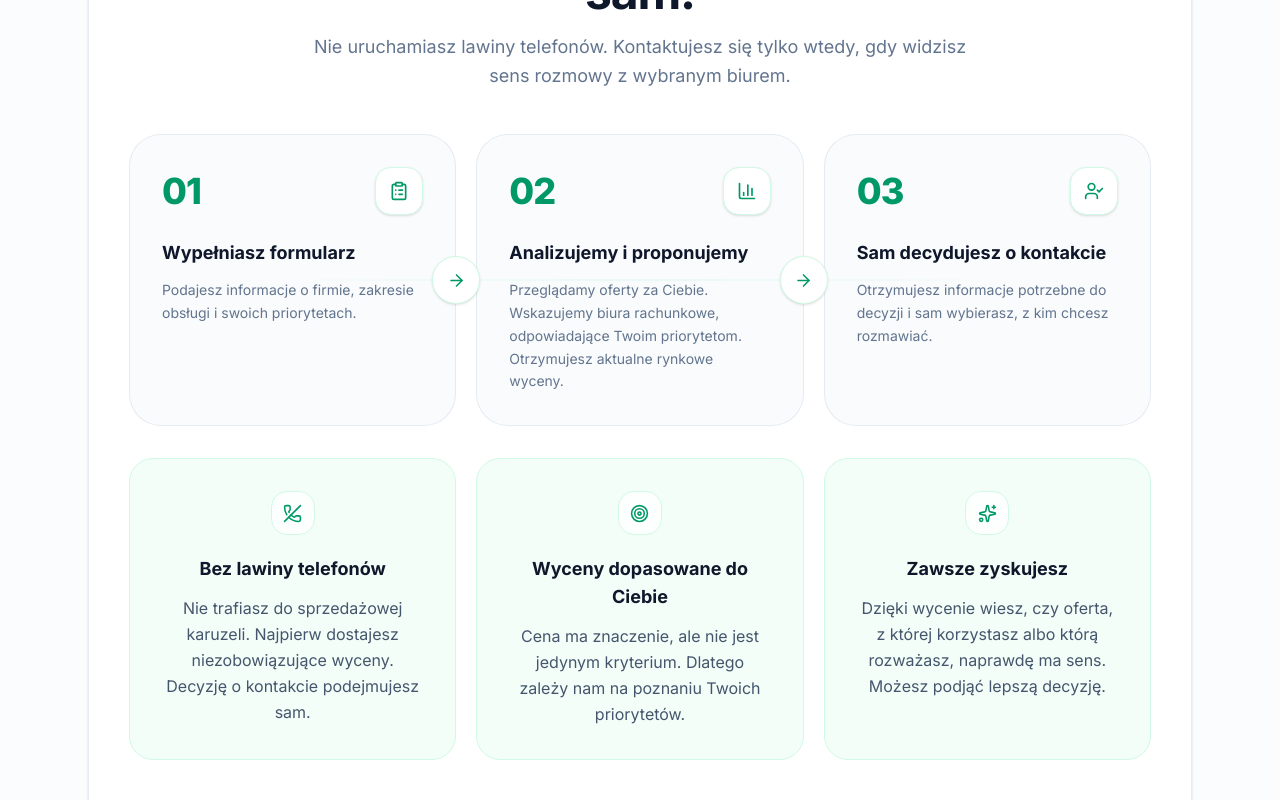
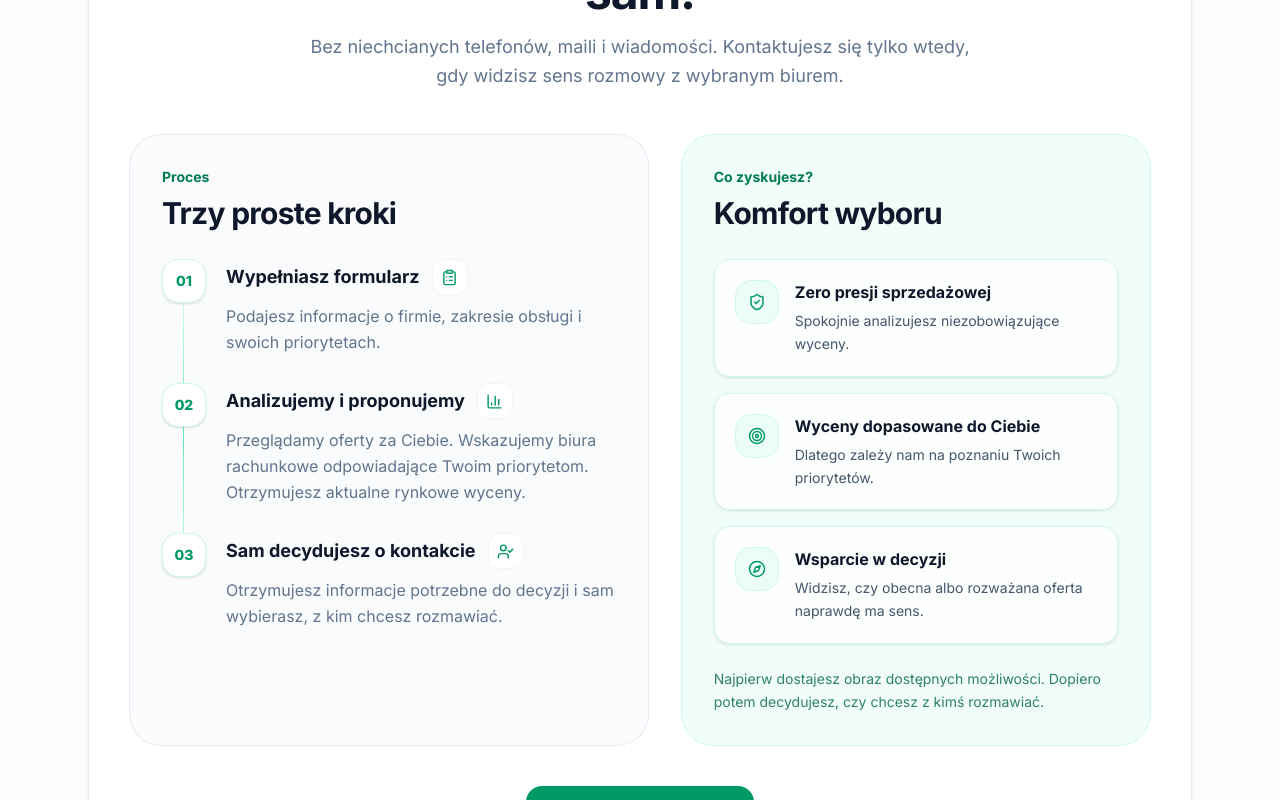
Before and after one commit to krzysztofwycenksiegowosc-star/wycen-ksiegowosc, a React (Vite) app: page / in a window 1280 px wide. Shown: the part 2720-3520 px from the top of the page. Built offline with nearby package versions, Linux system fonts and the light colour scheme.

Commit message:
Popraw sekcję Jak to działa

```diff
--- a/src/components/Benefits.tsx
+++ b/src/components/Benefits.tsx
@@ -1,5 +1,5 @@
 import { useInView } from '../hooks/useInView';
-import { ClipboardList, BarChart3, UserCheck, ArrowRight, PhoneOff, Target, Sparkles } from 'lucide-react';
+import { ArrowRight, ClipboardList, BarChart3, UserCheck, ShieldCheck, Target, Compass } from 'lucide-react';
 
 const steps = [
   {
@@ -12,7 +12,7 @@ const steps = [
     icon: BarChart3,
     number: '02',
     title: 'Analizujemy i proponujemy',
-    desc: 'Przeglądamy oferty za Ciebie. Wskazujemy biura rachunkowe, odpowiadające Twoim priorytetom. Otrzymujesz aktualne rynkowe wyceny.',
+    desc: 'Przeglądamy oferty za Ciebie. Wskazujemy biura rachunkowe odpowiadające Twoim priorytetom. Otrzymujesz aktualne rynkowe wyceny.',
   },
   {
     icon: UserCheck,
@@ -22,21 +22,21 @@ const steps = [
   },
 ];
 
-const benefits = [
+const gains = [
   {
-    icon: PhoneOff,
-    title: 'Bez lawiny telefonów',
-    desc: 'Nie trafiasz do sprzedażowej karuzeli. Najpierw dostajesz niezobowiązujące wyceny. Decyzję o kontakcie podejmujesz sam.',
+    icon: ShieldCheck,
+    title: 'Zero presji sprzedażowej',
+    desc: 'Spokojnie analizujesz niezobowiązujące wyceny.',
   },
   {
     icon: Target,
     title: 'Wyceny dopasowane do Ciebie',
-    desc: 'Cena ma znaczenie, ale nie jest jedynym kryterium. Dlatego zależy nam na poznaniu Twoich priorytetów.',
+    desc: 'Dlatego zależy nam na poznaniu Twoich priorytetów.',
   },
   {
-    icon: Sparkles,
-    title: 'Zawsze zyskujesz',
-    desc: 'Dzięki wycenie wiesz, czy oferta, z której korzystasz albo którą rozważasz, naprawdę ma sens. Możesz podjąć lepszą decyzję.',
+    icon: Compass,
+    title: 'Wsparcie w decyzji',
+    desc: 'Widzisz, czy obecna albo rozważana oferta naprawdę ma sens.',
   },
 ];
 
@@ -61,69 +61,93 @@ export function Benefits() {
             </h2>
 
             <p className="text-lg text-slate-500 max-w-2xl mx-auto leading-relaxed">
-              Nie uruchamiasz lawiny telefonów. Kontaktujesz się tylko wtedy, gdy widzisz sens rozmowy z wybranym biurem.
+              Bez niechcianych telefonów, maili i wiadomości. Kontaktujesz się tylko wtedy, gdy widzisz sens rozmowy z wybranym biurem.
             </p>
           </div>
 
-          {/* Process */}
-          <div className="relative">
-            <div className="hidden md:block absolute top-1/2 left-[18%] right-[18%] h-px bg-gradient-to-r from-emerald-100 via-emerald-300 to-emerald-100 -translate-y-1/2" />
+          <div className="grid grid-cols-1 lg:grid-cols-[1.05fr_0.95fr] gap-7 md:gap-8 items-stretch">
+            {/* Process path */}
+            <div className="rounded-[2rem] bg-slate-50/80 border border-slate-200/80 p-6 md:p-8">
+              <div className="mb-7">
+                <p className="text-sm font-bold text-emerald-700 mb-2">
+                  Proces
+                </p>
+                <h3 className="text-2xl md:text-3xl font-bold text-slate-900 tracking-tight">
+                  Trzy proste kroki
+                </h3>
+              </div>
 
-            <div className="relative grid grid-cols-1 md:grid-cols-3 gap-5">
-              {steps.map((step, index) => (
-                <div key={step.title} className="relative">
-                  <div className="bg-slate-50/80 rounded-[2rem] border border-slate-200/80 p-7 md:p-8 h-full">
-                    <div className="flex items-center justify-between mb-6">
-                      <span className="text-3xl md:text-4xl font-black tracking-tight text-emerald-600">
+              <div className="relative space-y-6">
+                <div className="absolute left-[21px] top-10 bottom-10 w-px bg-gradient-to-b from-emerald-100 via-emerald-300 to-emerald-100" />
+
+                {steps.map((step) => (
+                  <div key={step.number} className="relative flex gap-5">
+                    <div className="relative z-10 flex h-11 w-11 shrink-0 items-center justify-center rounded-2xl bg-white border border-emerald-100 shadow-sm">
+                      <span className="text-sm font-black text-emerald-600">
                         {step.number}
                       </span>
-                      <div className="w-12 h-12 rounded-2xl bg-white border border-emerald-100 flex items-center justify-center shadow-sm">
-                        <step.icon size={20} className="text-emerald-600" />
+                    </div>
+
+                    <div className="pb-1">
+                      <div className="flex items-center gap-3 mb-2">
+                        <h4 className="text-lg font-bold text-slate-900">
+                          {step.title}
+                        </h4>
+                        <div className="hidden sm:flex h-9 w-9 items-center justify-center rounded-xl bg-white border border-slate-100">
+                          <step.icon size={17} className="text-emerald-600" />
                         </div>
                       </div>
 
-                    <h3 className="text-lg font-bold text-slate-900 mb-3">
-                      {step.title}
-                    </h3>
-
-                    <p className="text-sm text-slate-500 leading-relaxed">
+                      <p className="text-sm md:text-base text-slate-500 leading-relaxed">
                         {step.desc}
                       </p>
                     </div>
-
-                  {index < steps.length - 1 && (
-                    <div className="hidden md:flex absolute top-1/2 -right-6 z-10 w-12 h-12 rounded-full bg-white border border-emerald-100 shadow-sm items-center justify-center -translate-y-1/2">
-                      <ArrowRight size={19} className="text-emerald-600" />
-                    </div>
-                  )}
                   </div>
                 ))}
               </div>
             </div>
 
-          {/* Benefits */}
-          <div className="grid grid-cols-1 md:grid-cols-3 gap-5 mt-8">
-            {benefits.map((benefit) => (
-              <div
-                key={benefit.title}
-                className="rounded-3xl bg-emerald-50/60 border border-emerald-100 p-7 md:p-8 text-center"
-              >
-                <div className="w-11 h-11 rounded-2xl bg-white/80 border border-emerald-100 flex items-center justify-center mx-auto mb-5">
-                  <benefit.icon size={19} className="text-emerald-600" />
+            {/* Gains panel */}
+            <div className="rounded-[2rem] bg-emerald-50/70 border border-emerald-100 p-6 md:p-8">
+              <div className="mb-7">
+                <p className="text-sm font-bold text-emerald-700 mb-2">
+                  Co zyskujesz?
+                </p>
+                <h3 className="text-2xl md:text-3xl font-bold text-slate-900 tracking-tight">
+                  Komfort wyboru
+                </h3>
               </div>
 
-                <h3 className="text-lg font-bold text-slate-900 mb-3">
-                  {benefit.title}
-                </h3>
+              <div className="space-y-4">
+                {gains.map((gain) => (
+                  <div
+                    key={gain.title}
+                    className="rounded-2xl bg-white/80 border border-emerald-100 p-5 shadow-sm"
+                  >
+                    <div className="flex gap-4">
+                      <div className="flex h-11 w-11 shrink-0 items-center justify-center rounded-2xl bg-emerald-50 border border-emerald-100">
+                        <gain.icon size={18} className="text-emerald-600" />
+                      </div>
 
-                <p className="text-sm md:text-base text-slate-600 leading-relaxed">
-                  {benefit.desc}
+                      <div>
+                        <h4 className="text-base font-bold text-slate-900 mb-1.5">
+                          {gain.title}
+                        </h4>
+                        <p className="text-sm text-slate-600 leading-relaxed">
+                          {gain.desc}
                         </p>
+                      </div>
+                    </div>
                   </div>
                 ))}
               </div>
 
-          {/* CTA */}
+              <p className="mt-6 text-sm text-emerald-800/80 leading-relaxed">
+                Najpierw dostajesz obraz dostępnych możliwości. Dopiero potem decydujesz, czy chcesz z kimś rozmawiać.
+              </p>
+            </div>
+          </div>
+
           <div className="text-center mt-10">
             <button
               onClick={() => {
```
Lines whose indentation alone changed are shown as unchanged.
